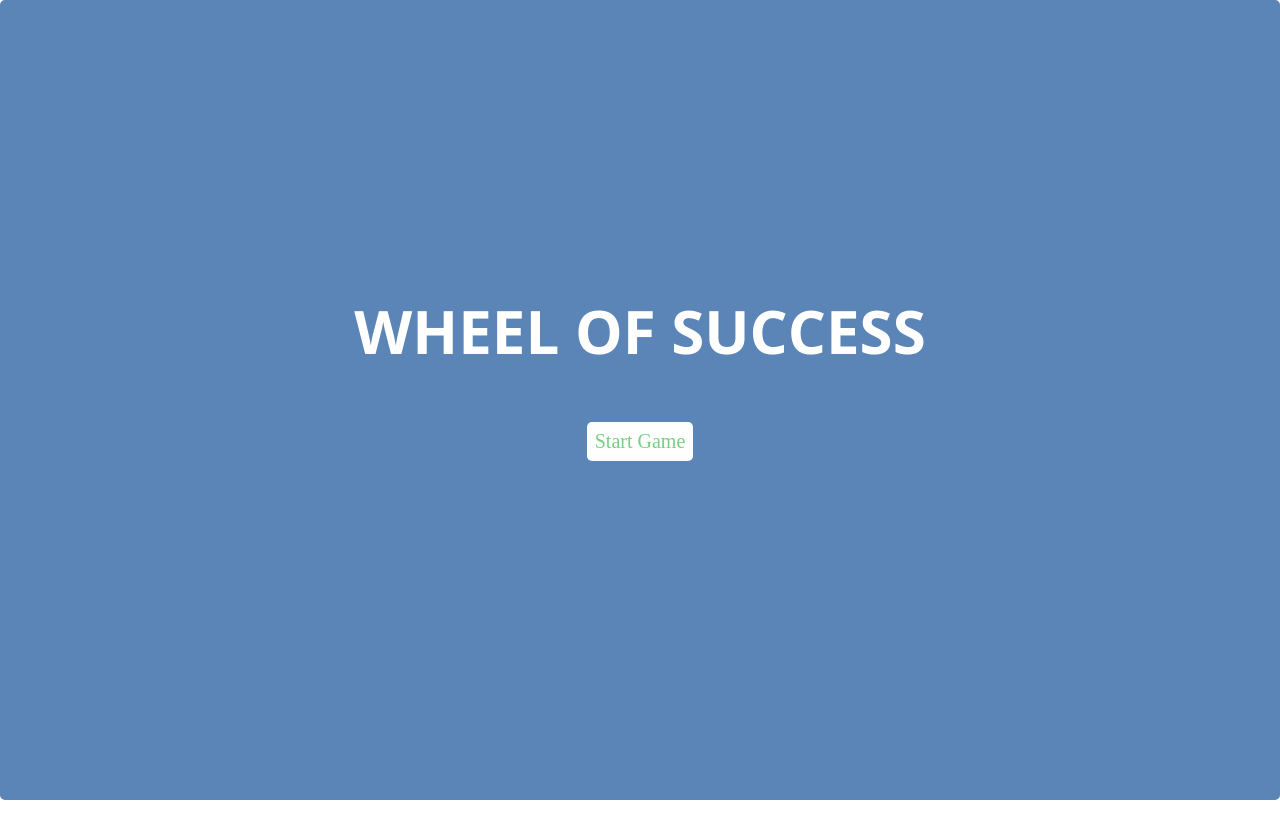
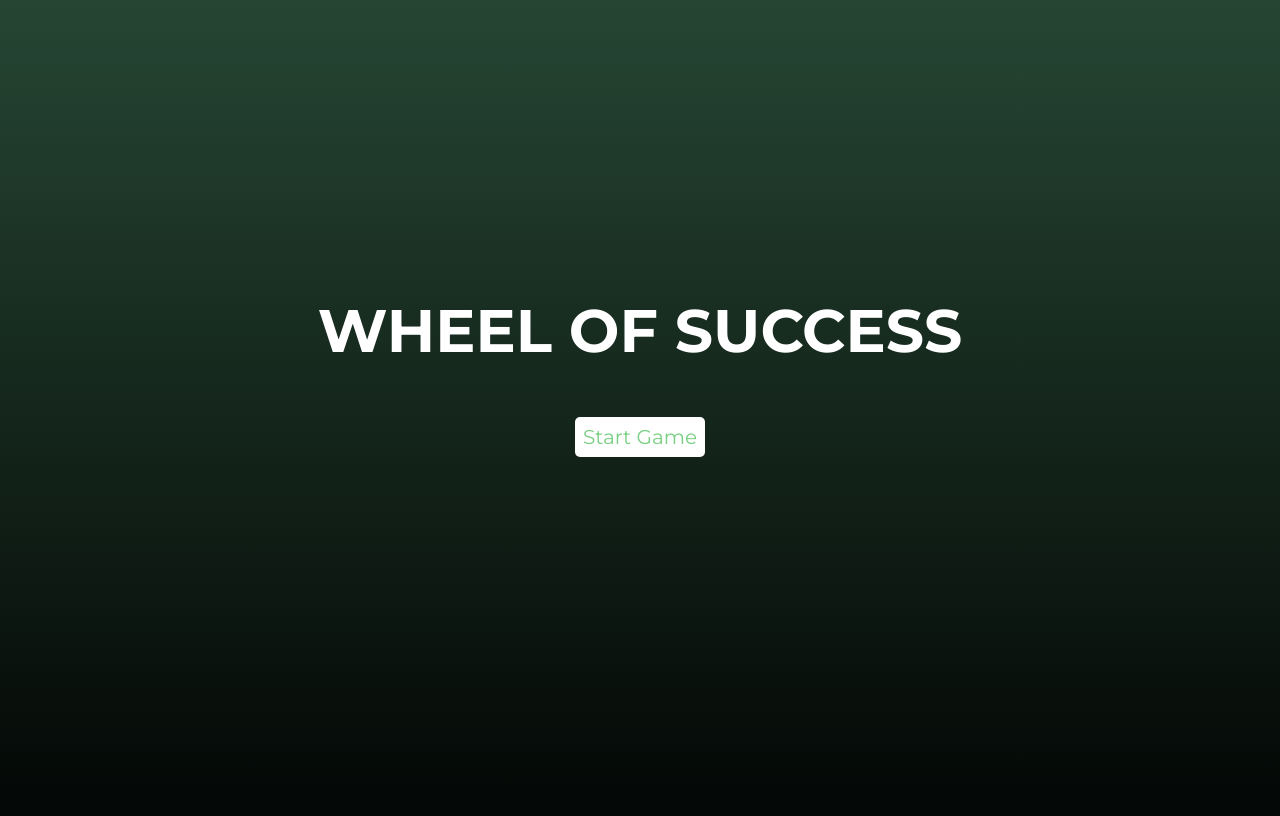
Before and after one commit to uqcadams/FEWD-project6-game-show-app, a plain HTML site: page index.html in a window 1280 px wide. Drawn offline with nearby package versions, Linux system fonts and the light colour scheme.

Commit message:
Updated colours

```diff
--- a/css/styles.css
+++ b/css/styles.css
@@ -6,7 +6,7 @@
 :root {
   --color-win: #78CF82;
   --color-lose: #D94545;
-  --color-start: #5b85b7;
+  --color-start: #ffffff;
   --color-neutral: #445069;
   --color-neutral-light: #D2D2D2;
   --color-keys: #37474F;
@@ -14,9 +14,19 @@
   --font-size-large: 60px;
   --font-size-medium: 20px;
   --transition: all .2s ease-in-out;
+
+
+    /* DEFINE BACKGROUND GRADIENT COLOURS */
+    --bg-gradient-primary: rgb(38, 70, 51);
+    --bg-gradient-secondary: rgb(4, 8, 6);
+
+    /* BACKGROUND GRADIENT */
+    --bg-gradient: var(--bg-gradient-primary), var(--bg-gradient-secondary);
 }
 
 /* main */
+
+
 
 * {
   box-sizing: border-box;
@@ -27,6 +37,8 @@ body {
   flex-direction: column;
   display: flex;
   height: 100vh;
+  font-family: 'Montserrat', sans-serif;
+  background: linear-gradient(var(--bg-gradient));
 }
 
 li, ol, ul {
@@ -37,7 +49,6 @@ li, ol, ul {
 h2 {
   margin: 0;
   text-transform: uppercase;
-  font-family: 'Open Sans', sans-serif;
   font-size: var(--font-size-large);
   margin: 0;
 }
@@ -96,7 +107,7 @@ button {
   color: #000;
   background-color: #76CE82;
   transition-duration: 2s;
-  transform: rotate(360deg);
+  opacity: 1;
 }
 
 /* Keyboard */
@@ -142,7 +153,7 @@ button {
 }
 
 .start {
-  background-color: var(--color-start);
+  background: linear-gradient(var(--bg-gradient));
 }
 
 .start a {
@@ -164,3 +175,10 @@ button {
 .lose a {
   color: var(--color-lose);
 }
+
+
+svg {
+  height: 35px;
+  width: 30px;
+  stroke: white;
+}
--- a/index.html
+++ b/index.html
@@ -4,6 +4,11 @@
     <meta charset="utf-8">
     <title>Wheel of Success!</title>
     <meta name="viewport" content="width=device-width, initial-scale=1.0">
+
+    <link rel="preconnect" href="https://fonts.googleapis.com">
+    <link rel="preconnect" href="https://fonts.gstatic.com" crossorigin>
+    <link href="https://fonts.googleapis.com/css2?family=Montserrat:wght@300;400;700&display=swap" rel="stylesheet">
+
     <link href="css/styles.css" rel="stylesheet">
     <script type="text/javascript" src="app.js" defer></script>
   </head>
@@ -35,11 +40,11 @@
 
       <div id="scoreboard" class="section">
         <ol>
-          <li class="tries"><img src="images/liveHeart.png" height="35px" width="30px"></li>
-          <li class="tries"><img src="images/liveHeart.png" height="35px" width="30px"></li>
-          <li class="tries"><img src="images/liveHeart.png" height="35px" width="30px"></li>
-          <li class="tries"><img src="images/liveHeart.png" height="35px" width="30px"></li>
-          <li class="tries"><img src="images/liveHeart.png" height="35px" width="30px"></li>
+          <li class="tries"><svg xmlns="http://www.w3.org/2000/svg"   viewBox="0 0 24 24" fill="none" stroke="currentColor" stroke-width="2" stroke-linecap="round" stroke-linejoin="round" class="feather feather-heart"><path d="M20.84 4.61a5.5 5.5 0 0 0-7.78 0L12 5.67l-1.06-1.06a5.5 5.5 0 0 0-7.78 7.78l1.06 1.06L12 21.23l7.78-7.78 1.06-1.06a5.5 5.5 0 0 0 0-7.78z"></path></svg></li>
+          <li class="tries"><svg xmlns="http://www.w3.org/2000/svg"   viewBox="0 0 24 24" fill="none" stroke="currentColor" stroke-width="2" stroke-linecap="round" stroke-linejoin="round" class="feather feather-heart"><path d="M20.84 4.61a5.5 5.5 0 0 0-7.78 0L12 5.67l-1.06-1.06a5.5 5.5 0 0 0-7.78 7.78l1.06 1.06L12 21.23l7.78-7.78 1.06-1.06a5.5 5.5 0 0 0 0-7.78z"></path></svg></li>
+          <li class="tries"><svg xmlns="http://www.w3.org/2000/svg"   viewBox="0 0 24 24" fill="none" stroke="currentColor" stroke-width="2" stroke-linecap="round" stroke-linejoin="round" class="feather feather-heart"><path d="M20.84 4.61a5.5 5.5 0 0 0-7.78 0L12 5.67l-1.06-1.06a5.5 5.5 0 0 0-7.78 7.78l1.06 1.06L12 21.23l7.78-7.78 1.06-1.06a5.5 5.5 0 0 0 0-7.78z"></path></svg></li>
+          <li class="tries"><svg xmlns="http://www.w3.org/2000/svg"   viewBox="0 0 24 24" fill="none" stroke="currentColor" stroke-width="2" stroke-linecap="round" stroke-linejoin="round" class="feather feather-heart"><path d="M20.84 4.61a5.5 5.5 0 0 0-7.78 0L12 5.67l-1.06-1.06a5.5 5.5 0 0 0-7.78 7.78l1.06 1.06L12 21.23l7.78-7.78 1.06-1.06a5.5 5.5 0 0 0 0-7.78z"></path></svg></li>
+          <li class="tries"><svg xmlns="http://www.w3.org/2000/svg"   viewBox="0 0 24 24" fill="none" stroke="currentColor" stroke-width="2" stroke-linecap="round" stroke-linejoin="round" class="feather feather-heart"><path d="M20.84 4.61a5.5 5.5 0 0 0-7.78 0L12 5.67l-1.06-1.06a5.5 5.5 0 0 0-7.78 7.78l1.06 1.06L12 21.23l7.78-7.78 1.06-1.06a5.5 5.5 0 0 0 0-7.78z"></path></svg></li>
         </ol>
       </div>
     </div>
```
Also changed, not shown: images/liveHeart.png (deleted), images/liveHeart.svg (added), images/lostHeart.png (deleted).
